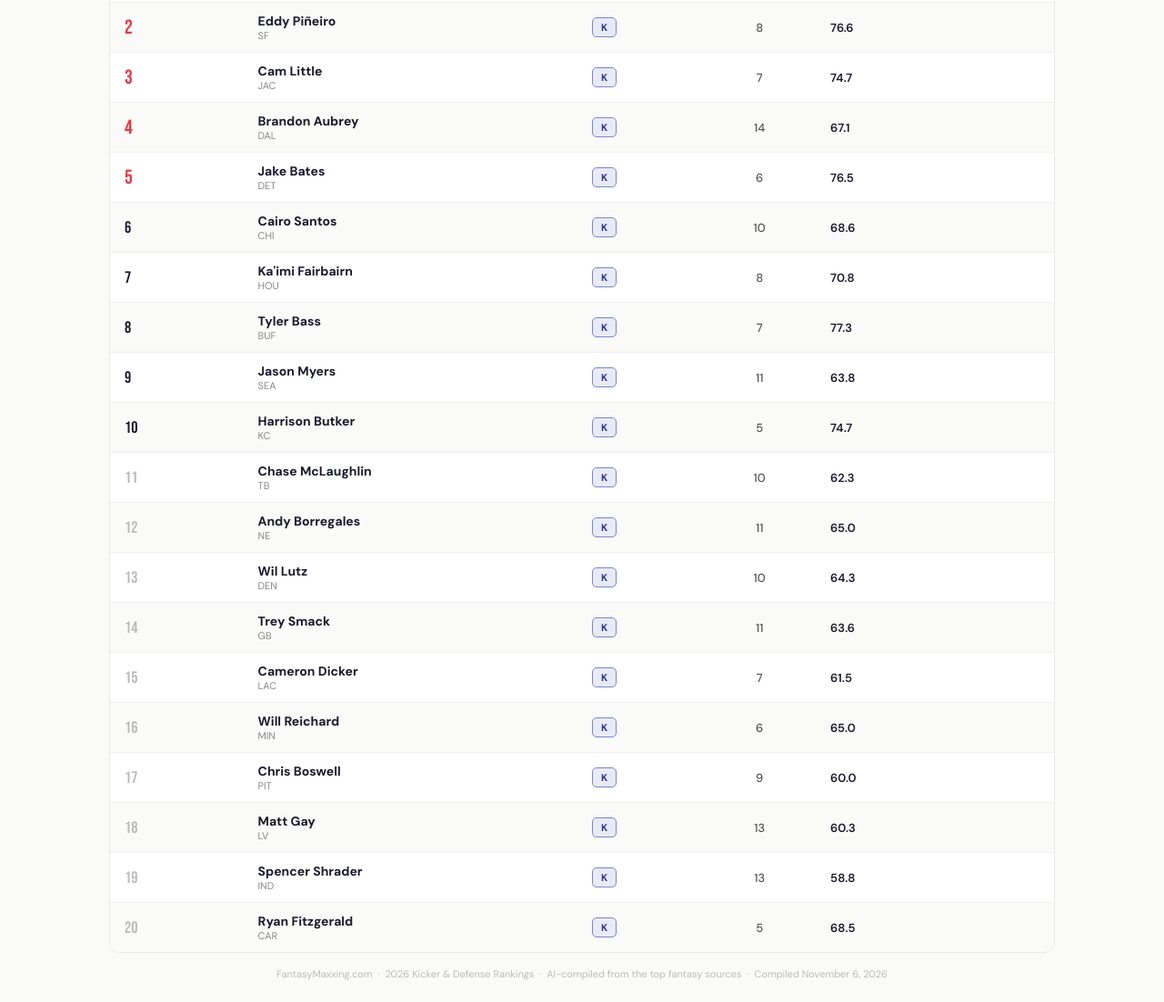
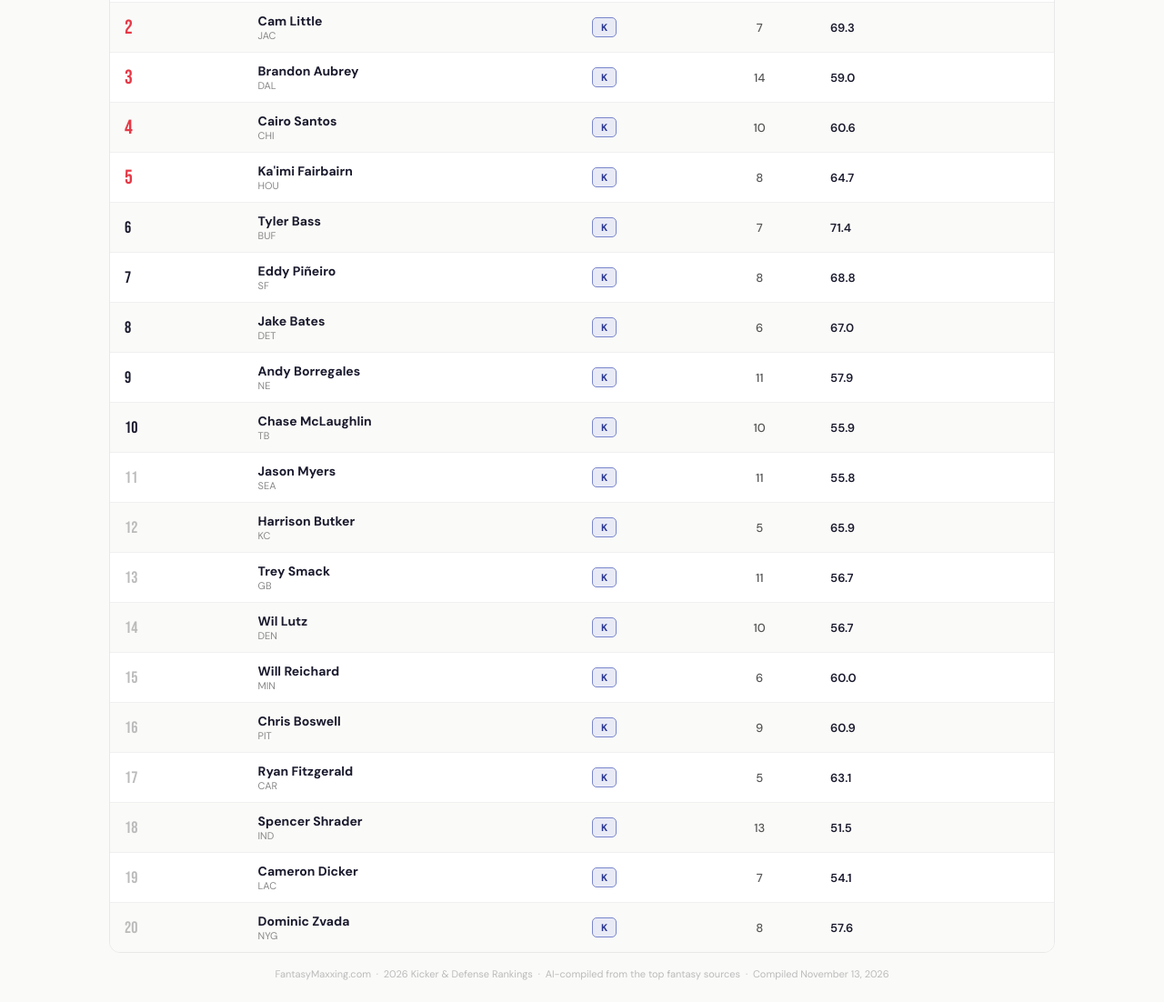
Before and after one commit to fantasymaxxing/fantasymaxxing, a plain HTML site: page kickers-defenses/index.html in a window 1280 px wide. Shown: the part 310-1412 px from the top of the page at 91% size. Drawn offline with Linux system fonts and the light colour scheme.

Commit message:
Add files via upload

```diff
--- a/kickers-defenses/index.html
+++ b/kickers-defenses/index.html
@@ -135,7 +135,7 @@ Updated: <span id="updated"></span>
 </table>
 </div>
 
-<div class="footer">FantasyMaxxing.com &nbsp;&middot;&nbsp; 2026 Kicker &amp; Defense Rankings &nbsp;&middot;&nbsp; AI-compiled from the top fantasy sources &nbsp;&middot;&nbsp; Compiled November 6, 2026</div>
+<div class="footer">FantasyMaxxing.com &nbsp;&middot;&nbsp; 2026 Kicker &amp; Defense Rankings &nbsp;&middot;&nbsp; AI-compiled from the top fantasy sources &nbsp;&middot;&nbsp; Compiled November 13, 2026</div>
 </div>
 
 <div id="sched-modal" hidden>
@@ -155,57 +155,57 @@ Updated: <span id="updated"></span>
 </div>
 
 <script>
-// 2026 consensus — kickers (top 20) & team defenses (top 25). Compiled 2026-11-06.
+// 2026 consensus — kickers (top 20) & team defenses (top 25). Compiled 2026-11-13.
 // Sources: footballguys-kdst-2026-07-24.txt + cbs-kdst-2026-07-24.txt (Footballguys 18-expert consensus + CBS positional consensus),
 // equal weight, straight rank average. pts = Footballguys projected 2026 fantasy points. Byes from TEAM_BYE.
 const KICKERS=[
-{r:1,n:"Evan McPherson",t:"CIN",bye:6,pts:78.13},
-{r:2,n:"Eddy Piñeiro",t:"SF",bye:8,pts:76.61},
-{r:3,n:"Cam Little",t:"JAC",bye:7,pts:74.69},
-{r:4,n:"Brandon Aubrey",t:"DAL",bye:14,pts:67.06},
-{r:5,n:"Jake Bates",t:"DET",bye:6,pts:76.48},
-{r:6,n:"Cairo Santos",t:"CHI",bye:10,pts:68.63},
-{r:7,n:"Ka'imi Fairbairn",t:"HOU",bye:8,pts:70.77},
-{r:8,n:"Tyler Bass",t:"BUF",bye:7,pts:77.31},
-{r:9,n:"Jason Myers",t:"SEA",bye:11,pts:63.84},
-{r:10,n:"Harrison Butker",t:"KC",bye:5,pts:74.65},
-{r:11,n:"Chase McLaughlin",t:"TB",bye:10,pts:62.33},
-{r:12,n:"Andy Borregales",t:"NE",bye:11,pts:65.01},
-{r:13,n:"Wil Lutz",t:"DEN",bye:10,pts:64.33},
-{r:14,n:"Trey Smack",t:"GB",bye:11,pts:63.62},
-{r:15,n:"Cameron Dicker",t:"LAC",bye:7,pts:61.54},
-{r:16,n:"Will Reichard",t:"MIN",bye:6,pts:65.04},
-{r:17,n:"Chris Boswell",t:"PIT",bye:9,pts:59.98},
-{r:18,n:"Matt Gay",t:"LV",bye:13,pts:60.26},
-{r:19,n:"Spencer Shrader",t:"IND",bye:13,pts:58.76},
-{r:20,n:"Ryan Fitzgerald",t:"CAR",bye:5,pts:68.55}
+{r:1,n:"Evan McPherson",t:"CIN",bye:6,pts:71.02},
+{r:2,n:"Cam Little",t:"JAC",bye:7,pts:69.27},
+{r:3,n:"Brandon Aubrey",t:"DAL",bye:14,pts:58.99},
+{r:4,n:"Cairo Santos",t:"CHI",bye:10,pts:60.6},
+{r:5,n:"Ka'imi Fairbairn",t:"HOU",bye:8,pts:64.72},
+{r:6,n:"Tyler Bass",t:"BUF",bye:7,pts:71.36},
+{r:7,n:"Eddy Piñeiro",t:"SF",bye:8,pts:68.75},
+{r:8,n:"Jake Bates",t:"DET",bye:6,pts:67.01},
+{r:9,n:"Andy Borregales",t:"NE",bye:11,pts:57.93},
+{r:10,n:"Chase McLaughlin",t:"TB",bye:10,pts:55.9},
+{r:11,n:"Jason Myers",t:"SEA",bye:11,pts:55.83},
+{r:12,n:"Harrison Butker",t:"KC",bye:5,pts:65.93},
+{r:13,n:"Trey Smack",t:"GB",bye:11,pts:56.74},
+{r:14,n:"Wil Lutz",t:"DEN",bye:10,pts:56.71},
+{r:15,n:"Will Reichard",t:"MIN",bye:6,pts:60.04},
+{r:16,n:"Chris Boswell",t:"PIT",bye:9,pts:60.9},
+{r:17,n:"Ryan Fitzgerald",t:"CAR",bye:5,pts:63.15},
+{r:18,n:"Spencer Shrader",t:"IND",bye:13,pts:51.45},
+{r:19,n:"Cameron Dicker",t:"LAC",bye:7,pts:54.06},
+{r:20,n:"Dominic Zvada",t:"NYG",bye:8,pts:57.63}
 ];
 const DEFENSES=[
-{r:1,n:"Houston Texans",t:"HOU",bye:8,pts:85.81},
-{r:2,n:"Seattle Seahawks",t:"SEA",bye:11,pts:77.04},
-{r:3,n:"Jacksonville Jaguars",t:"JAC",bye:7,pts:85.94},
-{r:4,n:"Denver Broncos",t:"DEN",bye:10,pts:77.53},
-{r:5,n:"Pittsburgh Steelers",t:"PIT",bye:9,pts:70.65},
-{r:6,n:"Minnesota Vikings",t:"MIN",bye:6,pts:76.22},
-{r:7,n:"New England Patriots",t:"NE",bye:11,pts:70.22},
-{r:8,n:"San Francisco 49ers",t:"SF",bye:8,pts:78.72},
-{r:9,n:"Los Angeles Rams",t:"LAR",bye:11,pts:64.44},
-{r:10,n:"Green Bay Packers",t:"GB",bye:11,pts:66.61},
-{r:11,n:"Kansas City Chiefs",t:"KC",bye:5,pts:72.36},
-{r:12,n:"Detroit Lions",t:"DET",bye:6,pts:74.35},
-{r:13,n:"Cincinnati Bengals",t:"CIN",bye:6,pts:79.71},
-{r:14,n:"Cleveland Browns",t:"CLE",bye:11,pts:66.51},
-{r:15,n:"Buffalo Bills",t:"BUF",bye:7,pts:73.09},
-{r:16,n:"Chicago Bears",t:"CHI",bye:10,pts:66.56},
-{r:17,n:"Baltimore Ravens",t:"BAL",bye:13,pts:63.35},
-{r:18,n:"Los Angeles Chargers",t:"LAC",bye:7,pts:67.01},
-{r:19,n:"Philadelphia Eagles",t:"PHI",bye:10,pts:59.32},
-{r:20,n:"Tampa Bay Buccaneers",t:"TB",bye:10,pts:64.32},
-{r:21,n:"New Orleans Saints",t:"NO",bye:8,pts:66.92},
-{r:22,n:"Atlanta Falcons",t:"ATL",bye:11,pts:64.45},
-{r:23,n:"Dallas Cowboys",t:"DAL",bye:14,pts:57.18},
-{r:24,n:"Carolina Panthers",t:"CAR",bye:5,pts:68.24},
-{r:25,n:"New York Giants",t:"NYG",bye:8,pts:63.44}
+{r:1,n:"Houston Texans",t:"HOU",bye:8,pts:77.07},
+{r:2,n:"Denver Broncos",t:"DEN",bye:10,pts:71.28},
+{r:3,n:"Seattle Seahawks",t:"SEA",bye:11,pts:66.29},
+{r:4,n:"Jacksonville Jaguars",t:"JAC",bye:7,pts:74.45},
+{r:5,n:"Los Angeles Rams",t:"LAR",bye:11,pts:60.52},
+{r:6,n:"San Francisco 49ers",t:"SF",bye:8,pts:72.65},
+{r:7,n:"Pittsburgh Steelers",t:"PIT",bye:9,pts:68.59},
+{r:8,n:"Minnesota Vikings",t:"MIN",bye:6,pts:68.24},
+{r:9,n:"Green Bay Packers",t:"GB",bye:11,pts:62.94},
+{r:10,n:"New England Patriots",t:"NE",bye:11,pts:60.09},
+{r:11,n:"Cincinnati Bengals",t:"CIN",bye:6,pts:74.5},
+{r:12,n:"Tampa Bay Buccaneers",t:"TB",bye:10,pts:63.13},
+{r:13,n:"Kansas City Chiefs",t:"KC",bye:5,pts:65.68},
+{r:14,n:"Detroit Lions",t:"DET",bye:6,pts:66.82},
+{r:15,n:"Cleveland Browns",t:"CLE",bye:11,pts:59.56},
+{r:16,n:"Baltimore Ravens",t:"BAL",bye:13,pts:57.53},
+{r:17,n:"Chicago Bears",t:"CHI",bye:10,pts:59.1},
+{r:18,n:"Buffalo Bills",t:"BUF",bye:7,pts:65.85},
+{r:19,n:"Los Angeles Chargers",t:"LAC",bye:7,pts:60.47},
+{r:20,n:"Philadelphia Eagles",t:"PHI",bye:10,pts:48.5},
+{r:21,n:"Las Vegas Raiders",t:"LV",bye:13,pts:53.95},
+{r:22,n:"Atlanta Falcons",t:"ATL",bye:11,pts:58.74},
+{r:23,n:"New Orleans Saints",t:"NO",bye:8,pts:58.48},
+{r:24,n:"Carolina Panthers",t:"CAR",bye:5,pts:62.64},
+{r:25,n:"New York Jets",t:"NYJ",bye:13,pts:53.49}
 ];
 
 // 2026 schedule per team, index 0 = week 1. "v"=home, "@"=away, BYE = no game.
@@ -292,11 +292,8 @@ openSched(btn.dataset.team);
 document.getElementById("sched-x").addEventListener("click",closeSched);
 modal.addEventListener("click",e=>{if(e.target.dataset.close)closeSched();});
 document.addEventListener("keydown",e=>{if(e.key==="Escape")closeSched();});
-document.getElementById("updated").textContent="November 6, 2026"; // BAKED at compile time — do not switch back to new Date()
+document.getElementById("updated").textContent="November 13, 2026"; // BAKED at compile time — do not switch back to new Date()
 render();
 </script>
 </body>
 </html>
-
-<!-- build 2026-11-06T15:08:44.4122724Z -->
-<!-- build 2026-11-06T16:07:42.3581040Z -->
```
